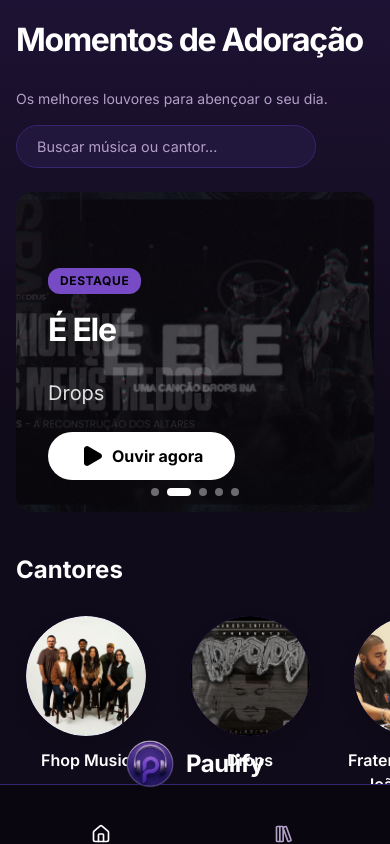
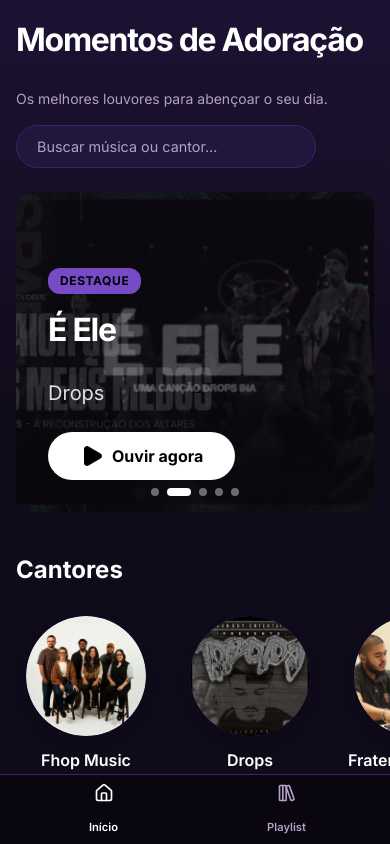
Before and after one commit to PaulinhoFT/PAULIFY-CHURCH-MUSIC, a React (Vite) app: page / in a window 390 px wide. Built offline with nearby package versions, Linux system fonts and the light colour scheme.

Commit message:
Fix: Adjust mobile layout to fix overlapping logo and navigation bar alignment

```diff
--- a/src/index.css
+++ b/src/index.css
@@ -107,20 +107,50 @@
 /* MOBILE RESPONSIVENESS */
 @media (max-width: 768px) {
   .app-container { display: flex; flex-direction: column; height: 100dvh; }
-  .main-content { padding: 16px; padding-bottom: 160px; grid-area: auto; flex: 1; }
-  .main-header { flex-direction: column; gap: 16px; }
+  .main-content { padding: 16px; padding-bottom: 160px; grid-area: auto; flex: 1; overflow-x: hidden; }
+  .main-header { flex-direction: column; gap: 16px; margin-bottom: 16px; }
   .search-input { width: 100%; }
-  .sidebar { grid-area: auto; position: fixed; bottom: 0; left: 0; width: 100%; height: 60px; padding: 0; flex-direction: row; align-items: center; justify-content: center; z-index: 1000; border-top: 1px solid var(--divider-color); }
-  .sidebar-logo, .sidebar-divider, .sidebar-filters { display: none; }
-  .sidebar-nav { width: 100%; }
-  .sidebar-nav ul { display: flex; justify-content: space-around; padding: 0; margin: 0; height: 100%; }
-  .sidebar-nav li { flex-direction: column; gap: 4px; padding: 8px; font-size: 0.7rem; justify-content: center; }
-  .player-container-compact { bottom: 70px; width: 95%; padding: 0 16px; }
-  .player-right { display: none; }
-  .player-left { min-width: 0; flex: 1; margin-right: 8px; }
-  .player-center { width: auto; }
-  .player-progress-container { display: none; }
-  .player-controls { margin-bottom: 0; }
+
+  /* Sidebar becomes Bottom Nav */
+  .sidebar {
+    grid-area: auto;
+    position: fixed;
+    bottom: 0;
+    left: 0;
+    width: 100%;
+    height: 70px;
+    padding: 0;
+    flex-direction: row;
+    align-items: center;
+    justify-content: center;
+    z-index: 2000;
+    border-top: 1px solid var(--divider-color);
+    background-color: var(--sidebar-bg);
+  }
+  .sidebar-logo, .sidebar-divider, .sidebar-filters { display: none !important; }
+  .sidebar-nav { width: 100%; height: 100%; display: flex; align-items: center; }
+  .sidebar-nav ul { display: flex; justify-content: space-around; align-items: center; width: 100%; padding: 0; margin: 0; height: 100%; }
+  .sidebar-nav li { flex-direction: column; gap: 4px; padding: 4px; font-size: 0.7rem; justify-content: center; width: 100%; border-radius: 0; }
+  .sidebar-nav li .icon { font-size: 24px; }
+
+  /* Compact Player */
+  .player-container-compact {
+    bottom: 80px;
+    width: 90%;
+    left: 50%;
+    transform: translateX(-50%);
+    padding: 0 16px;
+    height: 64px;
+  }
+  .player-left { min-width: 0; flex: 1; margin-right: 8px; width: auto; }
+  .player-info { width: 100%; }
+  .player-info h4 { font-size: 0.9rem; }
+  .player-right { display: none !important; }
+  .player-progress-container { display: none !important; }
+  .player-controls { margin-bottom: 0; gap: 12px; }
+  .play-pause-btn { width: 36px; height: 36px; }
+
+  /* Content Grids */
   .song-grid { grid-template-columns: repeat(auto-fill, minmax(130px, 1fr)); gap: 12px; }
-  .hero-title { font-size: 2rem; }
+  .hero-title { font-size: 1.75rem; }
 }
```
